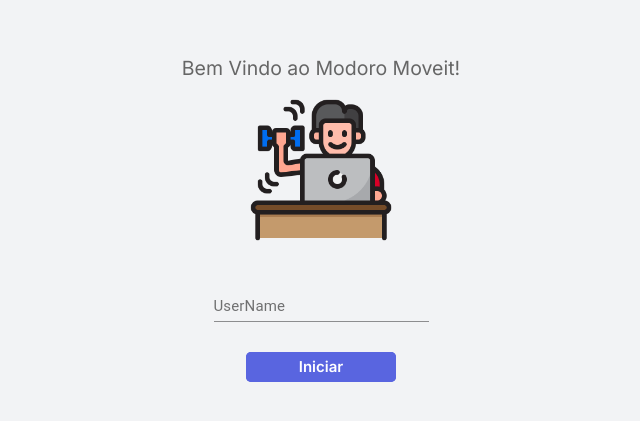
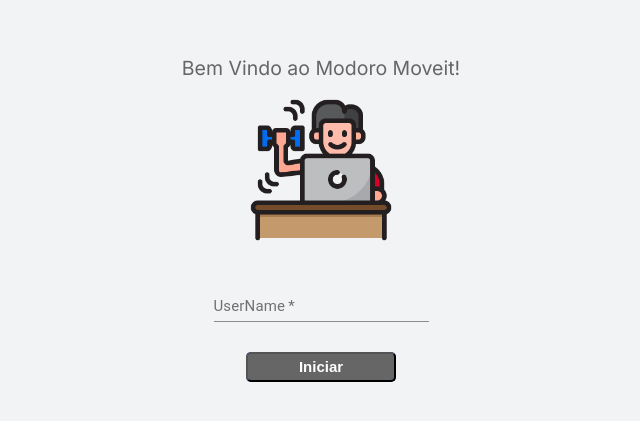
Before and after one commit to Wfelipe2011/pomodoro, a React (Create React App) app: page / in a window 1280 px wide. Shown: the part 181-602 px from the top of the page, without its empty margins (319-959 px from the left). Built offline with nearby package versions, Linux system fonts and the light colour scheme.

Commit message:
required input

```diff
--- a/src/pages/Login.tsx
+++ b/src/pages/Login.tsx
@@ -4,18 +4,24 @@ import { Link } from "react-router-dom";
 
 
 export function Login() {
-    const [user, setUser] = useState();
+    const [user, setUser]:any = useState(null);
 
-    function change(e:any) {
-      setUser(e.target.value)
+
+    function handleChange(e: any) {
+        setUser(e.target.value)
     }
     return (
         <Container maxWidth="sm">
-            <form noValidate autoComplete="off" className="container form">
+            <form noValidate autoComplete="off" className="container form" >
                 <p>Bem Vindo ao Modoro Moveit!</p>
                 <img src="/icons/icon.png" />
-                <div className="input"><TextField id="user" onChange={change} label="UserName" /></div>
-                <div className="button"><Link className="button" to={`/countDown/${user}`}>Iniciar</Link></div>
+                <div className="input"><TextField required={true} id="user" onChange={handleChange} label="UserName" /></div>
+                {user != null && user.length > 3 ? (
+                    <div className="button"><Link to={`/countDown/${user}`} className="button">Iniciar</Link></div>
+                ) : (
+                    <div className="button"><button className="button buttonDisabled" type="submit" >Iniciar</button></div>
+                )}
+
             </form>
         </Container >
     )
--- a/src/pages/ScreenCountDown.tsx
+++ /dev/null
@@ -1,5 +0,0 @@
-export function ScreenCountDown(){
-    return (
-        <div>ScreenCountDown</div>
-    )
-}
--- a/src/styles/global.css
+++ b/src/styles/global.css
@@ -57,6 +57,10 @@ body {
     width: 35vw;
     max-width: 150px;
     height: 30px;
+}
+
+.buttonDisabled {
+    background: var(--text);
 }
 
 @media (max-width: 1080px) {
```
